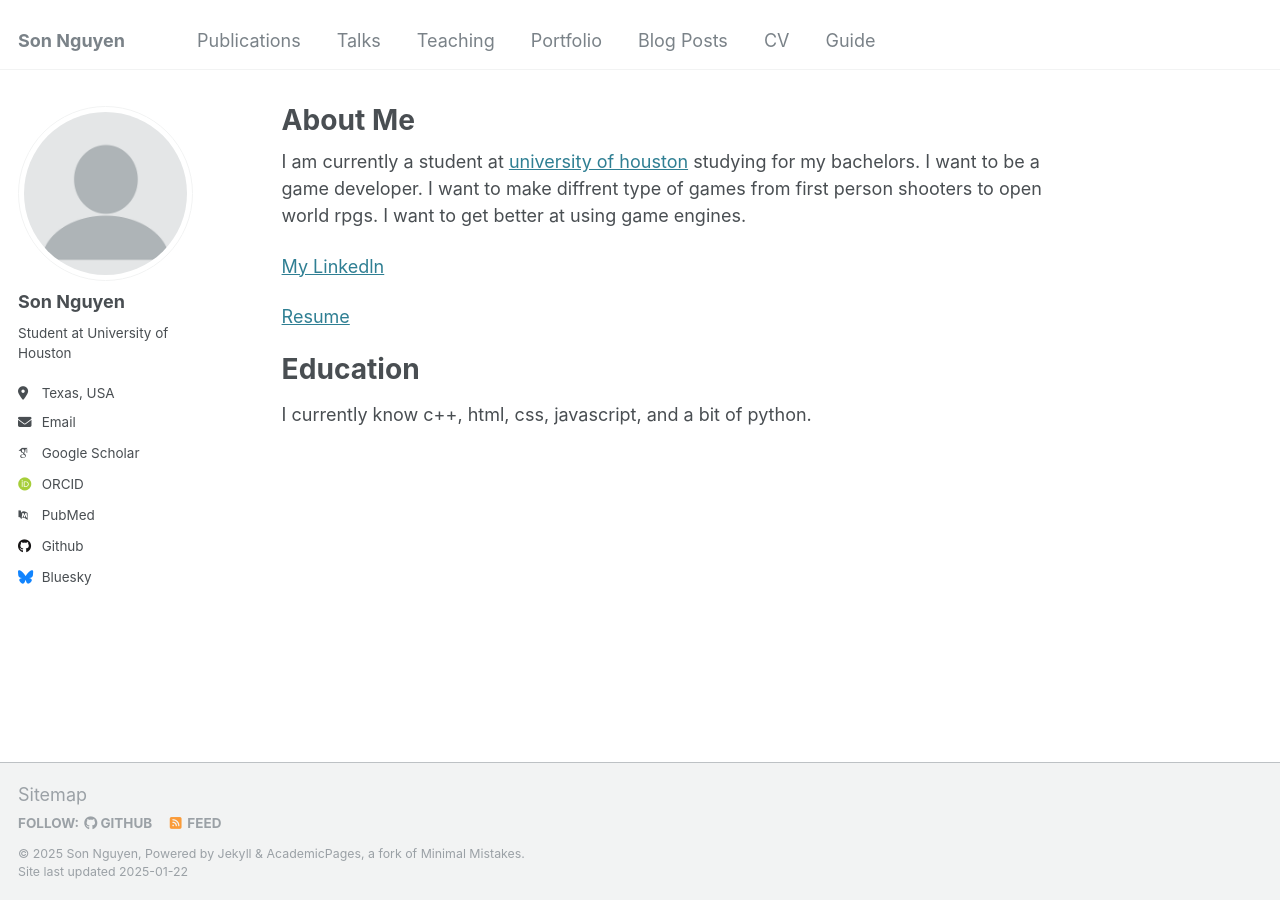
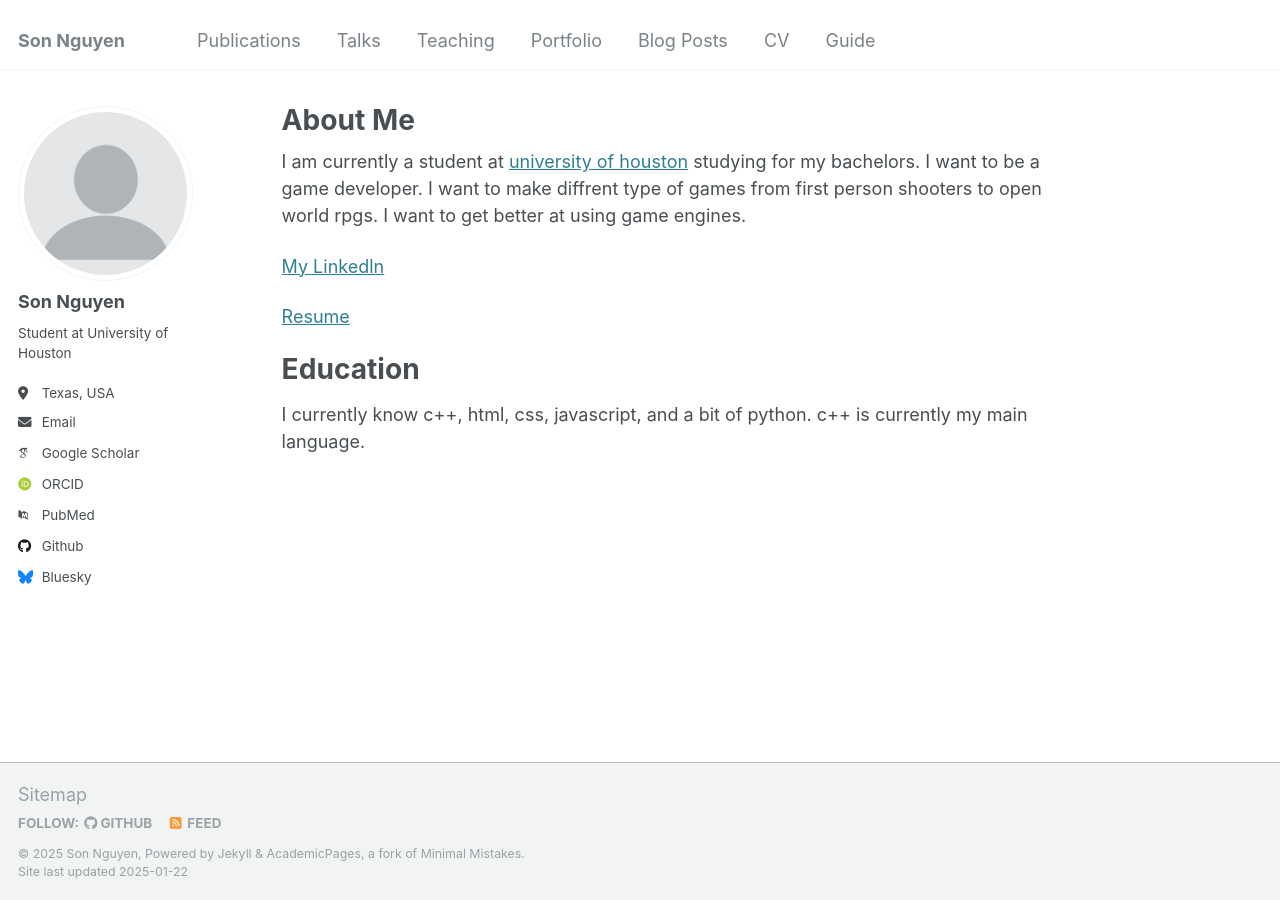
Before and after one commit to Fundog5474/Fundog5474.github.io, a Jekyll site: the page built from _pages/about.md, in a window 1280 px wide. Built offline with Jekyll 4.4.1, drawn with Linux system fonts in a browser that asks for light colours; some web fonts are replaced.

Commit message:
Update about.md

```diff
--- a/_pages/about.md
+++ b/_pages/about.md
@@ -18,4 +18,4 @@ I am currently a student at [university of houston](cs.uh.edu) studying for my b
 
 Education
 =========
-I currently know c++, html, css, javascript, and a bit of python.
+I currently know c++, html, css, javascript, and a bit of python. c++ is currently my main language.
```
